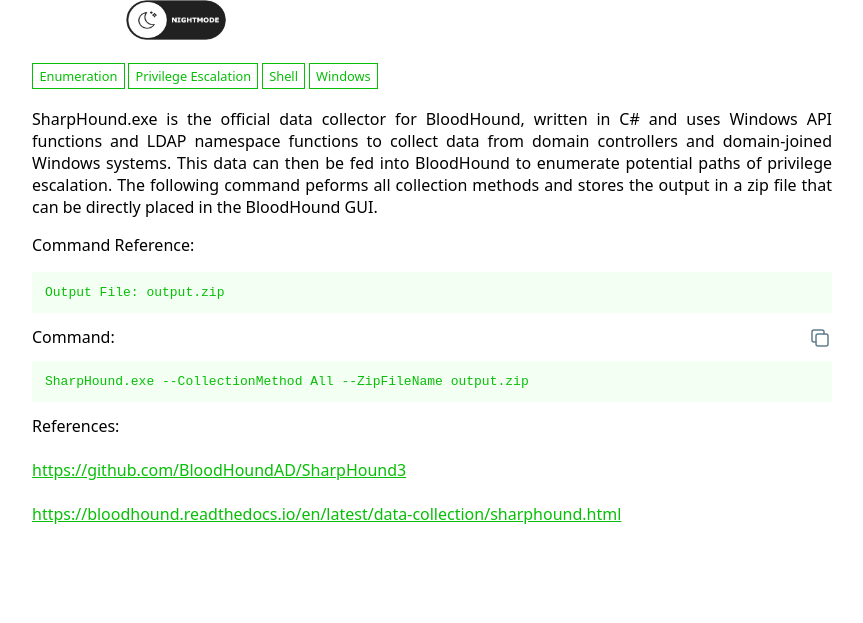
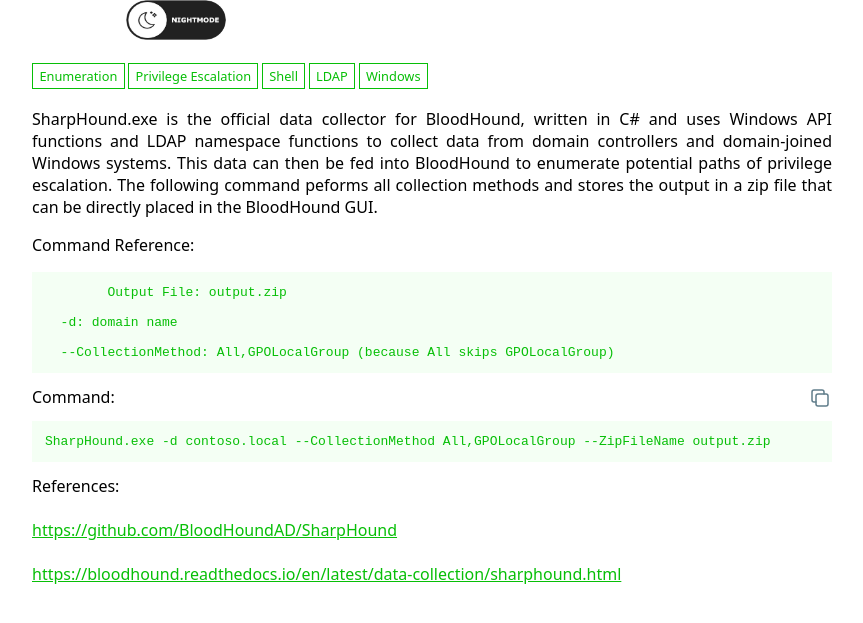
Before and after one commit to arttoolkit/arttoolkit.github.io, a Jekyll site: the page built from _wadcoms/SharpHound.md, in a window 1280 px wide, cut to the strip 187-810 px from the top of the page. Shown: the whole strip, without its empty margins (208-1071 px from the left). Built offline with Jekyll 4.4.1, drawn with Linux system fonts in a browser that asks for light colours.

Commit message:
SharpHound update

````diff
--- a/_wadcoms/SharpHound.md
+++ b/_wadcoms/SharpHound.md
@@ -3,19 +3,26 @@
   SharpHound.exe is the official data collector for BloodHound, written in C# and uses Windows API functions and LDAP namespace functions to collect data from domain controllers and domain-joined Windows systems. This data can then be fed into BloodHound to enumerate potential paths of privilege escalation. The following command peforms all collection methods and stores the output in a zip file that can be directly placed in the BloodHound GUI.
 
   Command Reference:
-
+  ```
   	Output File: output.zip
 
+    -d: domain name
+
+    --CollectionMethod: All,GPOLocalGroup (because All skips GPOLocalGroup)
+  ```
+
 command: |
-  SharpHound.exe --CollectionMethod All --ZipFileName output.zip
+  SharpHound.exe -d contoso.local --CollectionMethod All,GPOLocalGroup --ZipFileName output.zip
 items:
   - Shell
+services:
+  - LDAP
 OS:
   - Windows
 attack_types:
   - PrivEsc
   - Enumeration
 references:
-  - https://github.com/BloodHoundAD/SharpHound3
+  - https://github.com/BloodHoundAD/SharpHound
   - https://bloodhound.readthedocs.io/en/latest/data-collection/sharphound.html
 ---
````
